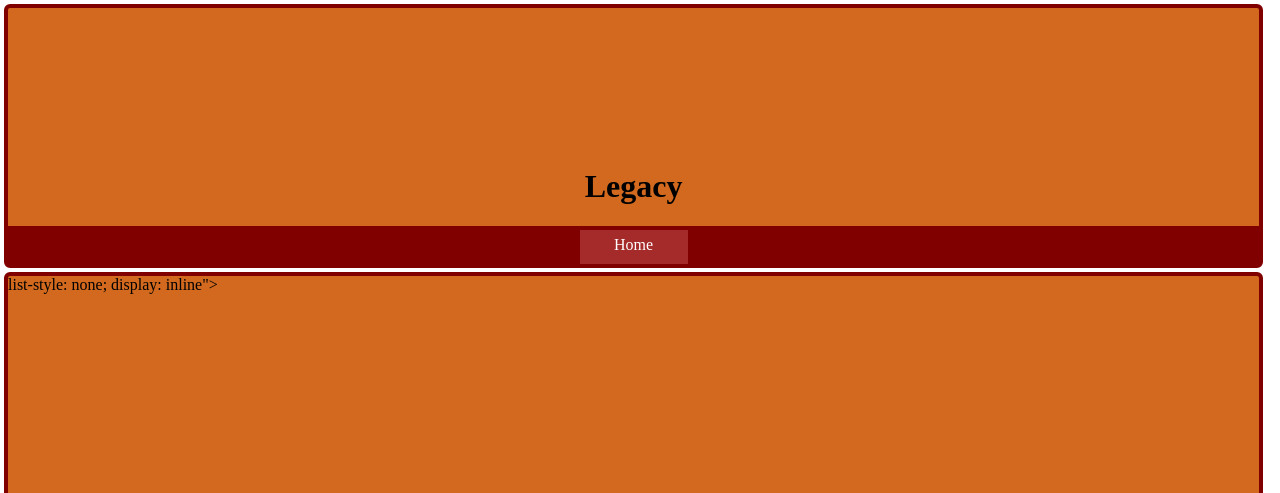
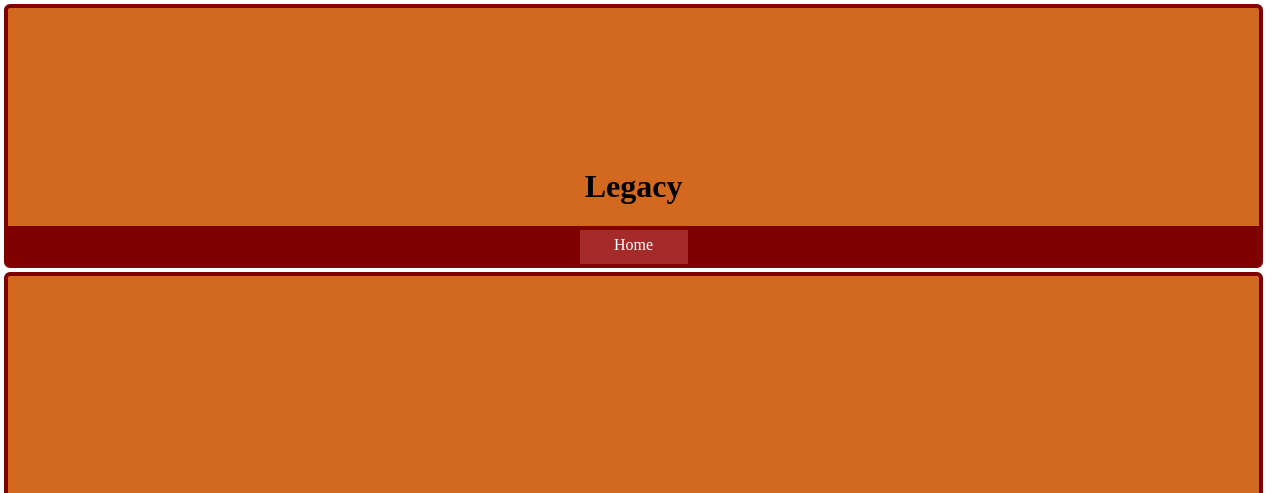
Before and after one commit to sapientlion/legacy, a PHP site: page / in a window 1280 px wide. Shown: the part 46-539 px from the top of the page. Run offline with PHP 8.4, Linux system fonts and the light colour scheme; data that the repository does not hold is empty.

Commit message:
Remove unused and misplaced ordered list from the home page.

```diff
--- a/index.php
+++ b/index.php
@@ -135,7 +135,6 @@ $_SESSION['RowTo'] = 10;
 
 			?>
 
-			<li style="list-style: none">list-style: none; display: inline"&gt;</li>
 		</ul>
 	</div>
 
```
